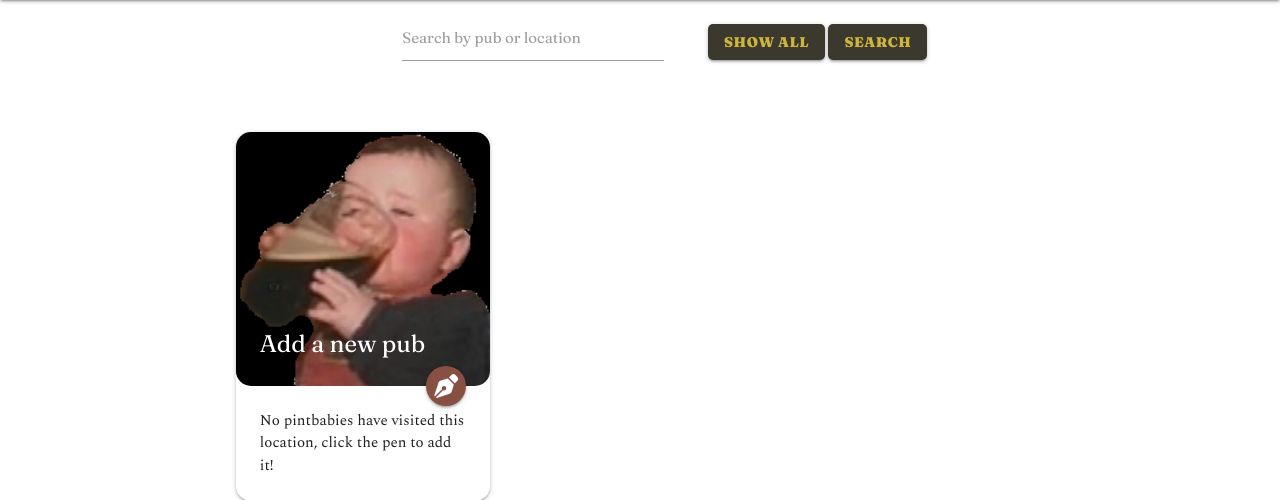
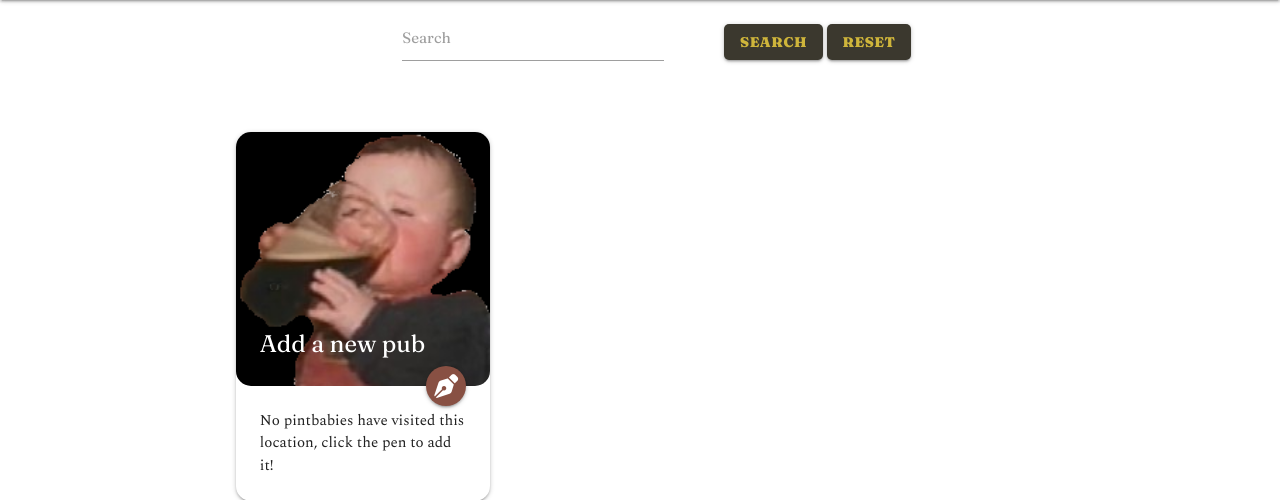
Before and after one commit to kiehozero/Focloir, a Flask app: page /search_pubs in a window 1280 px wide. Shown: the part 64-564 px from the top of the page. Run offline with Flask 2, Linux system fonts and the light colour scheme; data that the repository does not hold is empty; some libraries are stand-ins or nearby versions.

Commit message:
Fixed search bar and button centring

```diff
--- a/templates/pubs.html
+++ b/templates/pubs.html
@@ -13,23 +13,23 @@
     <div class="row center-align">
         <div class="col s12 m8 offset-m1">
             <form action="{{ url_for('search_pubs') }}" method="POST">
-                <div class="row valign-wrapper center-align">
+                <div class="row valign-wrapper">
 
                     <!-- Search Box -->
-                    <div class="input-field col s10 offset-s1 offset-m4">
+                    <div class="input-field col s12 offset-s1 offset-m4">
                         <input name="search" id="search" minlength="3"
                             class="validate" type="text" required>
-                        <label for="search">Search by pub or location</label>
+                        <label for="search">Search</label>
                     </div>
 
                     <!-- Buttons -->
-                    <div class="col s10">
-                        <a href="{{ url_for('pubs') }}" class="btn search-button" id="searchReset">
-                            Show All
-                        </a>
+                    <div class="col s12">
                         <button type="submit" class="btn search-button" id="searchButton">
                             Search
                         </button>
+                        <a href="{{ url_for('pubs') }}" class="btn search-button" id="searchReset">
+                            Reset
+                        </a>
                     </div>
 
                 </div>
```
